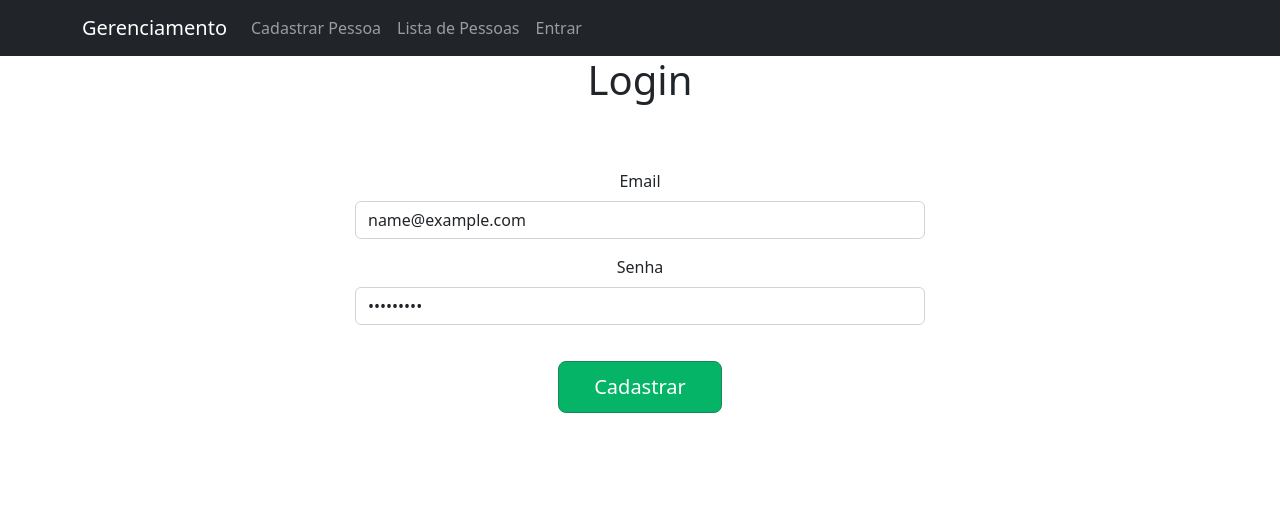
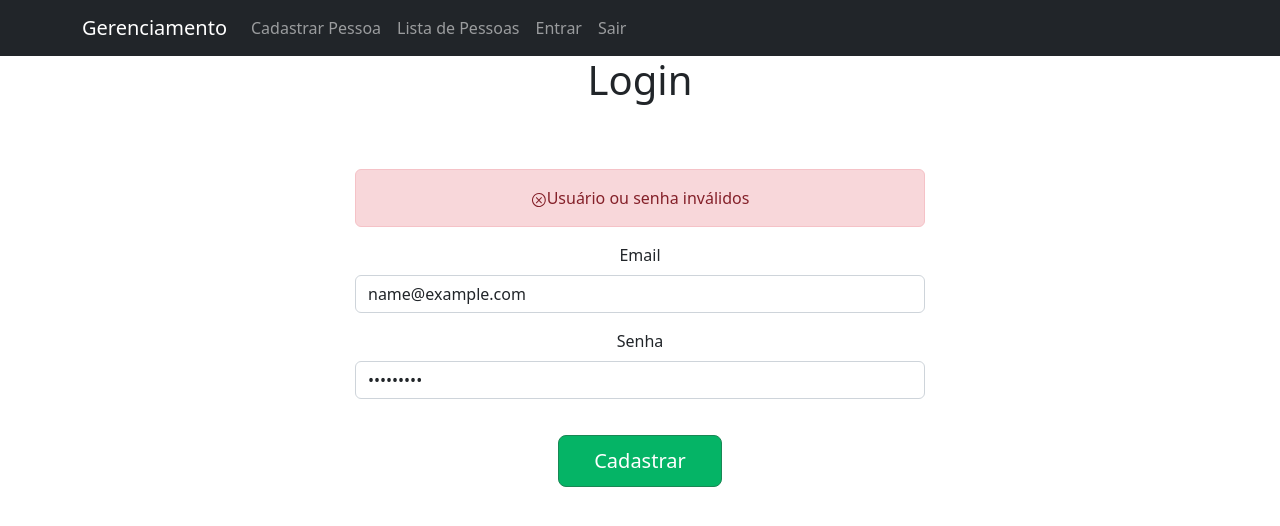
Before and after one commit to phdfreitas/api-gerenciamento-de-pessoas, a React (Create React App) app in the folder frontend/: page /login in a window 1280 px wide. Both pictures are taken after typing "name@example.com", "Sample123" into the empty fields and a click on the button "Cadastrar". Shown: the top 526 px of the page. Built offline with nearby package versions, Linux system fonts and the light colour scheme; no server answers.

Commit message:
Usuário não existente (frontend) e protegendo rotas

```diff
--- a/frontend/package.json
+++ b/frontend/package.json
@@ -11,6 +11,7 @@
     "react": "^18.2.0",
     "react-bootstrap": "^2.7.2",
     "react-dom": "^18.2.0",
+    "react-icons": "^4.8.0",
     "react-router-dom": "^6.8.1",
     "react-scripts": "5.0.1",
     "web-vitals": "^2.1.4"
--- a/frontend/src/App.css
+++ b/frontend/src/App.css
@@ -94,3 +94,7 @@
 .links-tabelas:hover{
   color: rgb(45, 38, 38);
 }
+
+#loginErrorMessage{
+  color: red;
+}
--- a/frontend/src/App.js
+++ b/frontend/src/App.js
@@ -11,6 +11,7 @@ import AtualizarDados from './pages/AtualizarDados';
 import Home from './pages/Home';
 import CadastraEndereco from './pages/CadastraEndereco';
 import Login from './pages/Login';
+import PrivateRoute from './components/PrivateRoute';
 
 function App() {
   return (
@@ -21,7 +22,11 @@ function App() {
 
         <Routes>
           <Route path='/' element={<Home/> } />
-          <Route path='/listaPessoas' element={<ListaPessoas/>} />
+          <Route path='/listaPessoas' element={
+            <PrivateRoute>
+              <ListaPessoas/>
+            </PrivateRoute>
+          } />
           <Route path='/cadastrarPessoa' element={<CadastraPessoa/>} />
           <Route exact={true} path='/login' element={<Login/>} />
           <Route path='/consultar/:id' element={<ConsultarPessoa/>} />
--- a/frontend/src/components/NavbarComponent.js
+++ b/frontend/src/components/NavbarComponent.js
@@ -1,6 +1,7 @@
 import Container from 'react-bootstrap/Container';
 import Nav from 'react-bootstrap/Nav';
 import Navbar from 'react-bootstrap/Navbar';
+import AuthenticationService from '../service/AuthenticationService';
 
 const NavbarComponent = () => {
   return (
@@ -12,6 +13,7 @@ const NavbarComponent = () => {
             <Nav.Link href="/cadastrarPessoa">Cadastrar Pessoa</Nav.Link>
             <Nav.Link href="/listaPessoas">Lista de Pessoas</Nav.Link>
             <Nav.Link href="/login">Entrar</Nav.Link>
+            <Nav.Link href="/" onClick={AuthenticationService.logout}>Sair</Nav.Link>
           </Nav>
         </Container>
       </Navbar>
--- /dev/null
+++ b/frontend/src/components/PrivateRoute.js
@@ -0,0 +1,12 @@
+import React from 'react'
+import { Navigate } from 'react-router-dom'
+import AuthenticationService from '../service/AuthenticationService'
+
+const PrivateRoute = ({children}) => {
+
+    const user = AuthenticationService.isUserLoggedIn()
+
+  return user ? children : <Navigate to={"/login"}/>
+}
+
+export default PrivateRoute
--- a/frontend/src/pages/Login.js
+++ b/frontend/src/pages/Login.js
@@ -1,5 +1,8 @@
 import Button from 'react-bootstrap/Button';
 import Form from 'react-bootstrap/Form';
+import Alert from 'react-bootstrap/Alert';
+
+import {VscError} from 'react-icons/vsc'
 
 import { useState } from "react"
 import AuthenticationService from '../service/AuthenticationService';
@@ -8,6 +11,7 @@ const Login = () => {
 
     const [email, setEmail] = useState("")
     const [senha, setSenha] = useState("")
+    const [error, setError] = useState("")
 
     const handleSubmit = async (e) => {
 
@@ -15,6 +19,11 @@ const Login = () => {
 
         AuthenticationService.executeJwtAuthenticationService(email, senha)
         .then((response) => {
+            console.log(response.status)
+            if(response.status === 403){
+                setError('Usuário ou senha inválidos')
+                return
+            }
             AuthenticationService.registerSuccessfulLoginForJwt(email, response.data)
             window.location.href = '/listaPessoas'
         })
@@ -25,6 +34,13 @@ const Login = () => {
         <h1 className='titulos-centralizados'>Login</h1>
 
         <div id='form-cadastro'>
+            {error !== "" &&
+                <Alert key="danger" variant="danger" >
+                    <VscError/>
+                    {error}
+                </Alert>
+            }
+
             <Form onSubmit={handleSubmit}>
                 <Form.Group className="mb-3" controlId="formBasicNome">
                     <Form.Label>Email</Form.Label>
--- a/frontend/src/service/AuthenticationService.js
+++ b/frontend/src/service/AuthenticationService.js
@@ -11,6 +11,9 @@ class AuthenticationService {
         return axios.post(`${API_URL}/login`, {
             email,
             senha
+        })
+        .catch(() => {
+            return {status: 403}
         })
     }
 
```
Also changed, not shown: 1 other file (tests, documents, lock files or other folders).
